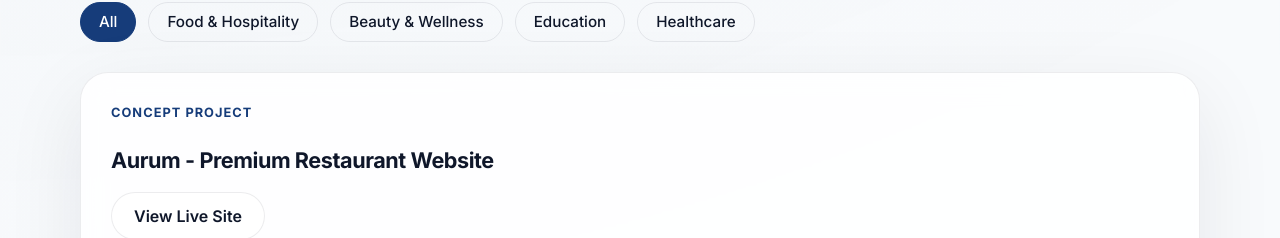
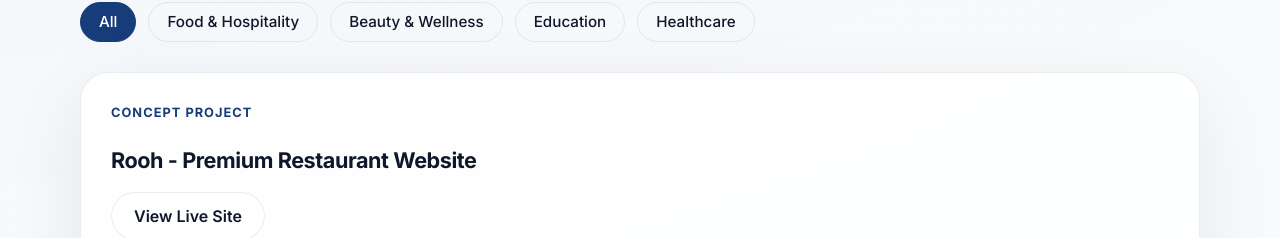
Before and after one commit to Mitulpatel6294/portfolio, a React (Vite) app: page / in a window 1280 px wide. Shown: the part 2131-2369 px from the top of the page. Built offline with nearby package versions, Linux system fonts and the light colour scheme.

Commit message:
refactor: add subdomain url in cafe

```diff
--- a/src/App.jsx
+++ b/src/App.jsx
@@ -23,9 +23,9 @@
 
 const projects = [
   {
-    name: "Aurum - Premium Restaurant Website",
+    name: "Rooh - Premium Restaurant Website",
     category: "Food & Hospitality",
-    liveUrl: "https://restaurant-vcxv.vercel.app/",
+    liveUrl: "https://cafe.mitul-patel.in/",
     image: "/images/project-aurum.webp",
     problem:
       "The restaurant struggled to show its high-end ambiance online, causing potential guests to choose competitors for special occasions.",
```
